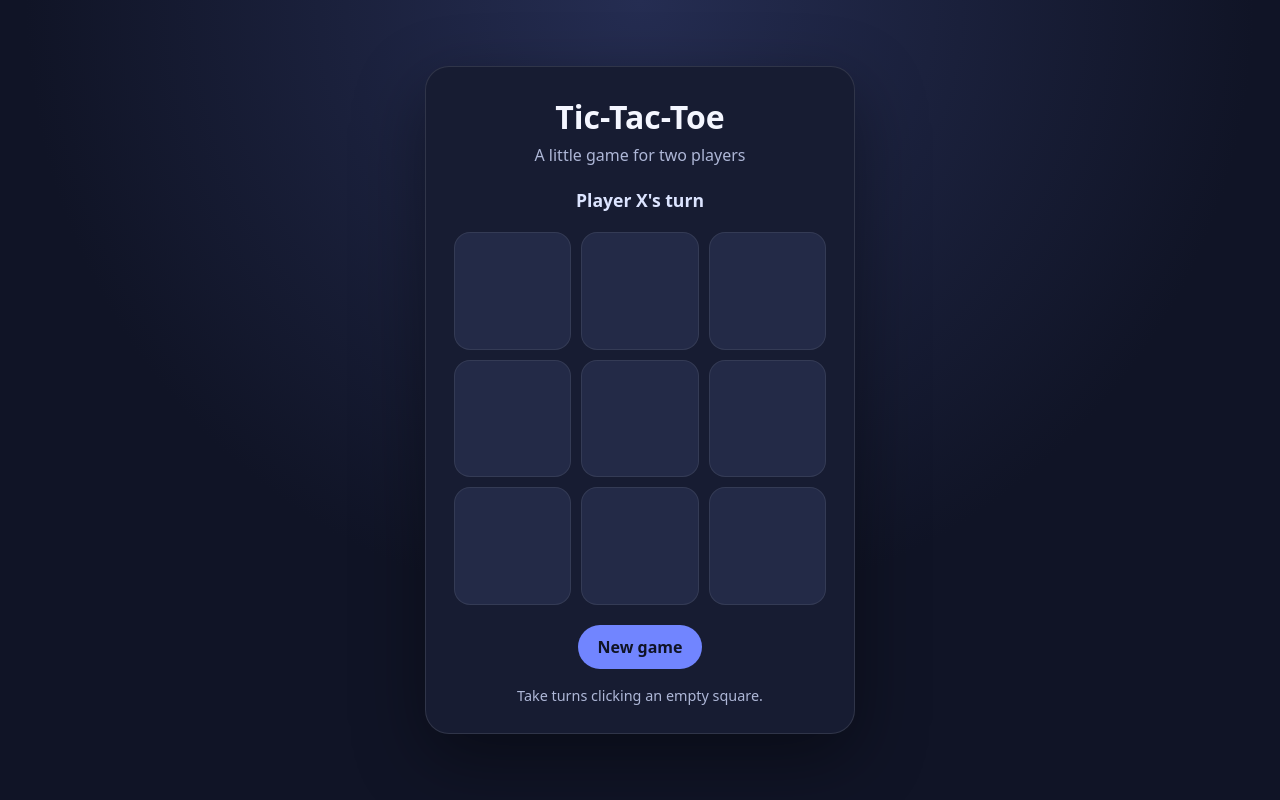
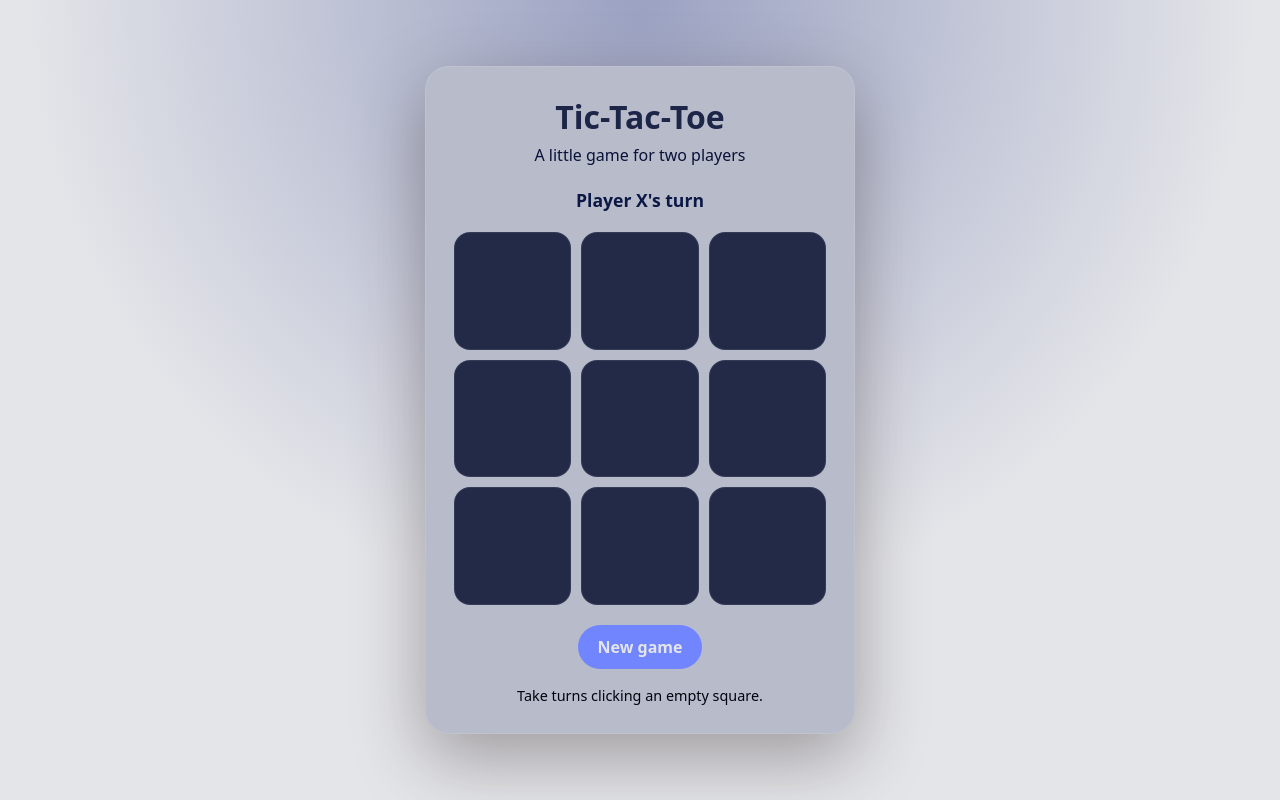
Before and after one commit to Guru-playmaster/tic-tac-toe-pipeline, a plain HTML site: page index.html in a window 1280 px wide. Drawn offline with Linux system fonts and the light colour scheme.

Commit message:
UI Changes

```diff
--- a/style.css
+++ b/style.css
@@ -1,7 +1,7 @@
     :root {
       color-scheme: dark;
       font-family: system-ui, -apple-system, BlinkMacSystemFont, "Segoe UI", sans-serif;
-      background: #101426;
+      background: #e4e5e9;
       color: #f4f6ff;
     }
 
@@ -13,7 +13,7 @@
       display: grid;
       place-items: center;
       padding: 24px;
-      background: radial-gradient(circle at top, #252d52, #101426 60%);
+      background: radial-gradient(circle at top, #9ba2c2, #e4e5e9 60%);
     }
 
     .game {
@@ -21,18 +21,18 @@
       padding: 28px;
       border: 1px solid #ffffff1c;
       border-radius: 24px;
-      background: #171c32;
-      box-shadow: 0 24px 70px #0006;
+      background: #b8bbc9;
+      box-shadow: 0 24px 70px rgba(52, 43, 43, 0.4);
       text-align: center;
     }
 
-    h1 { margin: 0 0 6px; font-size: 2rem; }
-    .subtitle { margin: 0 0 22px; color: #aeb7d7; }
+    h1 { margin: 0 0 6px; font-size: 2rem; color:#1d2649 }
+    .subtitle { margin: 0 0 22px; color: #091238; }
 
     .status {
       min-height: 28px;
       margin: 0 0 16px;
-      color: #dce4ff;
+      color: #0b1846;
       font-size: 1.1rem;
       font-weight: 650;
     }
@@ -68,11 +68,11 @@
       border-radius: 999px;
       padding: 11px 20px;
       background: #7185ff;
-      color: #101426;
+      color: #e4e5e9;
       font: inherit;
       font-weight: 700;
       cursor: pointer;
     }
 
-    .reset:hover { background: #91a0ff; }
-    .help { margin: 17px 0 0; color: #aeb7d7; font-size: .9rem; }
+    .reset:hover { background: #101d7c; }
+    .help { margin: 17px 0 0; color: #00030d; font-size: .9rem; }
```
